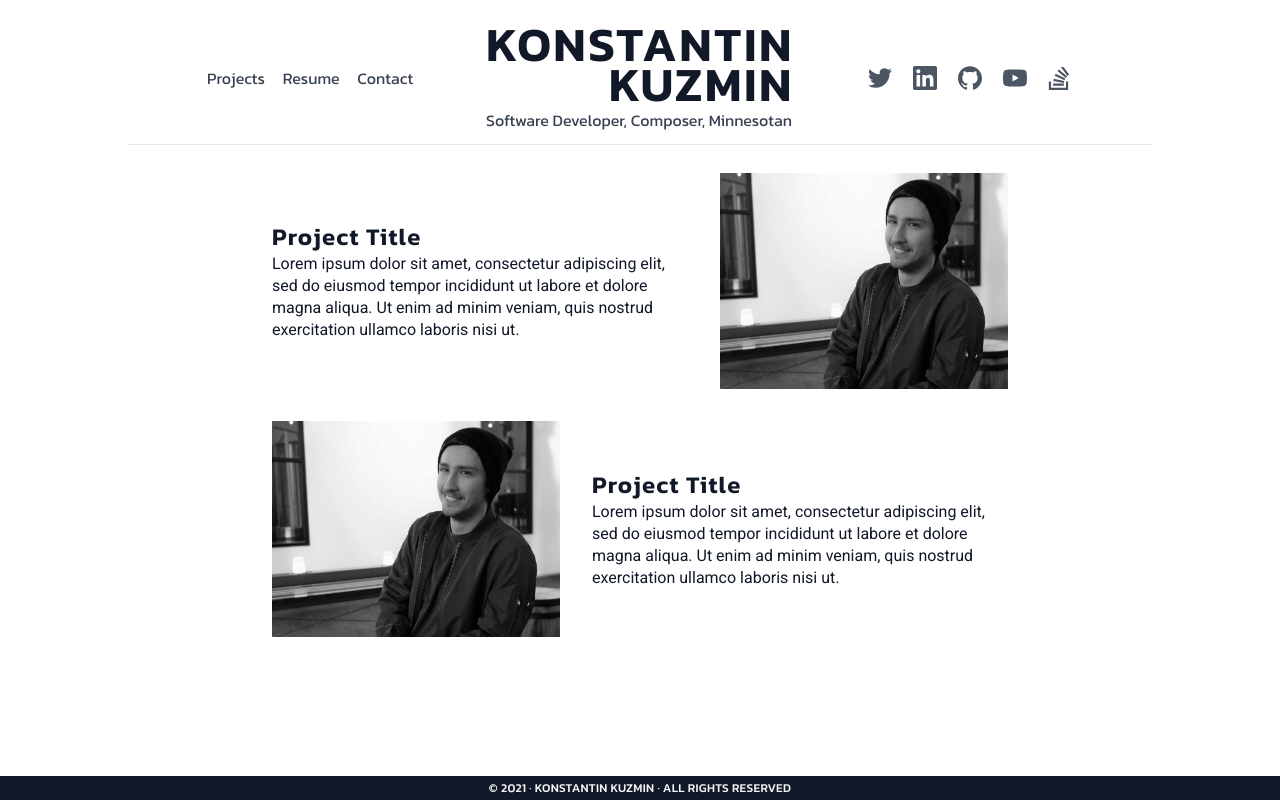
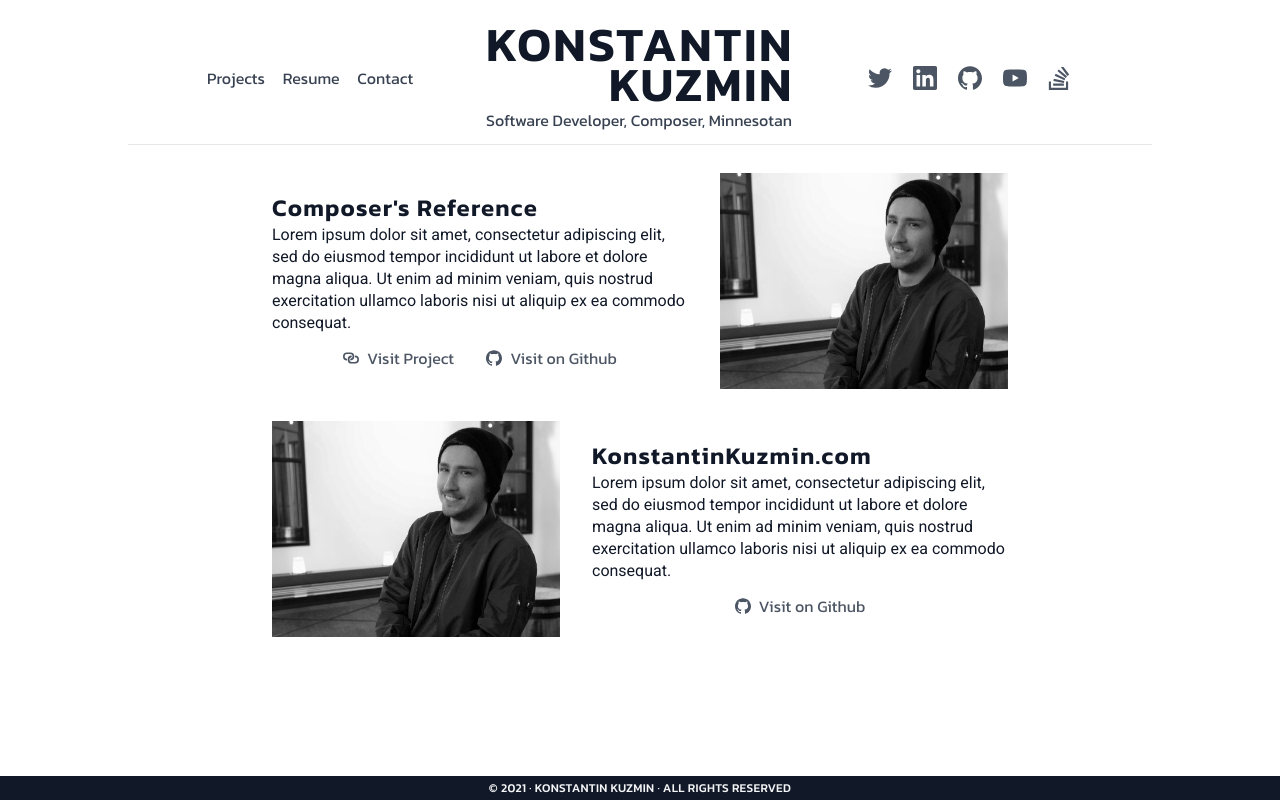
Before and after one commit to Kuzmink13/konstantin-kuzmin-dot-com-old, a React (Create React App) app: page /projects in a window 1280 px wide. Built offline with nearby package versions, Linux system fonts and the light colour scheme.

Commit message:
Projects: added links and abstracted data from component

```diff
--- a/src/assets/svg.json
+++ b/src/assets/svg.json
@@ -5,7 +5,11 @@
   },
   "send": {
     "viewbox": "0 0 20 20",
-    "path": "M0 0l20 10L0 20V0zm0 8v4l10-2L0 8z"
+    "path": "M18 2a2 2 0 0 1 2 2v12a2 2 0 0 1-2 2H2a2 2 0 0 1-2-2V4c0-1.1.9-2 2-2h16zm-4.37 9.1L20 16v-2l-5.12-3.9L20 6V4l-10 8L0 4v2l5.12 4.1L0 14v2l6.37-4.9L10 14l3.63-2.9z"
+  },
+  "link": {
+    "viewbox": "0 0 20 20",
+    "path": "M9.26 13a2 2 0 0 1 .01-2.01A3 3 0 0 0 9 5H5a3 3 0 0 0 0 6h.08a6.06 6.06 0 0 0 0 2H5A5 5 0 0 1 5 3h4a5 5 0 0 1 .26 10zm1.48-6a2 2 0 0 1-.01 2.01A3 3 0 0 0 11 15h4a3 3 0 0 0 0-6h-.08a6.06 6.06 0 0 0 0-2H15a5 5 0 0 1 0 10h-4a5 5 0 0 1-.26-10z"
   },
   "github": {
     "viewbox": "0 0 24 24",
--- a/src/components/Projects.jsx
+++ b/src/components/Projects.jsx
@@ -3,8 +3,46 @@
  */
 
 import React from 'react';
+import * as svg from '../assets/svg.json';
 
-function Project({ flip = false }) {
+const myProjects = [
+  {
+    title: "Composer's Reference",
+    description:
+      'Lorem ipsum dolor sit amet, consectetur adipiscing elit, sed do eiusmod tempor incididunt ut labore et dolore magna aliqua. Ut enim ad minim veniam, quis nostrud exercitation ullamco laboris nisi ut aliquip ex ea commodo consequat.',
+    img: { src: './pryes_grayscale.jpg', alt: 'alt text' },
+    links: [
+      {
+        title: "composer's reference link",
+        text: 'Visit Project',
+        icon: svg.link,
+        url: 'https://www.google.com',
+      },
+      {
+        title: "composer's reference github link",
+        text: 'Visit on Github',
+        icon: svg.github,
+        url: 'https://www.google.com',
+      },
+    ],
+  },
+  {
+    title: 'KonstantinKuzmin.com',
+    description:
+      'Lorem ipsum dolor sit amet, consectetur adipiscing elit, sed do eiusmod tempor incididunt ut labore et dolore magna aliqua. Ut enim ad minim veniam, quis nostrud exercitation ullamco laboris nisi ut aliquip ex ea commodo consequat.',
+    img: { src: './pryes_grayscale.jpg', alt: 'alt text' },
+    links: [
+      {
+        title: 'konstantinkuzmin.com github link',
+        text: 'Visit on Github',
+        icon: svg.github,
+        url: 'https://www.google.com',
+      },
+    ],
+  },
+];
+
+function Project({ project, flip = false }) {
   return (
     <div
       className={`flex flex-col ${
@@ -12,17 +50,30 @@ function Project({ flip = false }) {
       } justify-between pb-8 md:pb-0`}
     >
       <div className="flex flex-col justify-center w-80 mx-auto md:w-full p-2 md:p-4">
-        <h3>Project Title</h3>
-        <p className="leading-snug">
-          Lorem ipsum dolor sit amet, consectetur adipiscing elit, sed do
-          eiusmod tempor incididunt ut labore et dolore magna aliqua. Ut enim ad
-          minim veniam, quis nostrud exercitation ullamco laboris nisi ut.
-        </p>
+        <h3>{project.title}</h3>
+        <p className="leading-snug">{project.description}</p>
+        <ul className="flex flex-row justify-center space-x-8 mt-3">
+          {project.links.map((link) => (
+            <li key={link.title}>
+              <a
+                href={link.url}
+                target="_"
+                className="flex flex-row space-x-2 items-center"
+              >
+                <svg viewBox={link.icon.viewbox} className="w-4 h-4">
+                  <title>{link.title}</title>
+                  <path d={link.icon.path} />
+                </svg>
+                <div className="font-kanit align-middle">{link.text}</div>
+              </a>
+            </li>
+          ))}
+        </ul>
       </div>
       <img
         className="w-80 p-2 md:p-4 mx-auto"
-        alt="Konstantin Smiling"
-        src="./pryes_grayscale.jpg"
+        alt={project.img.alt}
+        src={project.img.src}
       ></img>
     </div>
   );
@@ -32,8 +83,9 @@ export default function Projects() {
   return (
     <div className="w-full max-w-screen-md mx-auto">
       {/* <h2 className="px-2 md:px-4 mx-auto w-80 md:w-full">Projects</h2> */}
-      <Project />
-      <Project flip={true} />
+      {myProjects.map((project, i) => (
+        <Project key={project.title} {...{ project }} flip={i % 2} />
+      ))}
     </div>
   );
 }
--- a/src/index.css
+++ b/src/index.css
@@ -22,7 +22,7 @@
     @apply font-roboto text-gray-900;
   }
   a {
-    @apply text-gray-600 hover:text-gray-900;
+    @apply font-roboto text-gray-600 hover:text-gray-900;
   }
   svg {
     @apply fill-current;
```
